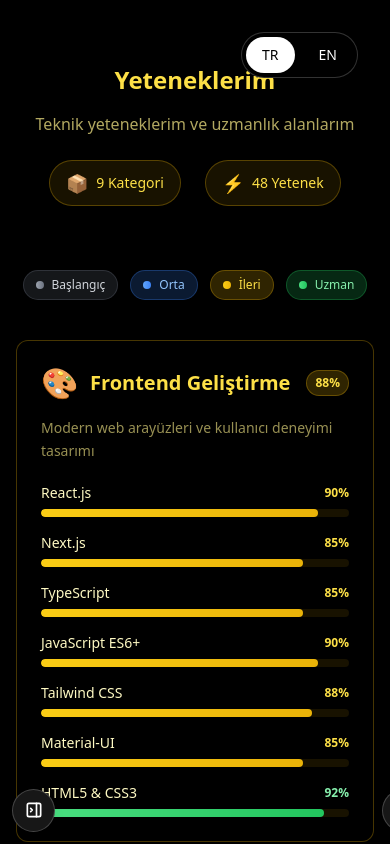
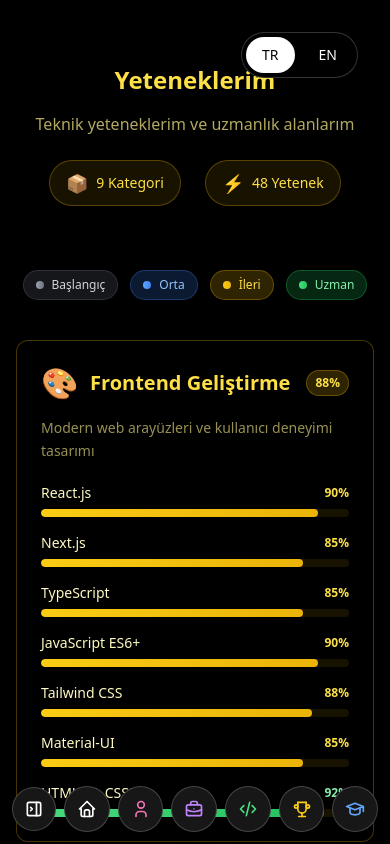
Before and after one commit to KBatuhanB/Portfolio, a Next.js app: page /Portfolio/skills in a window 390 px wide. Shown: the top 844 px of the page. Built offline with nearby package versions, Linux system fonts and the light colour scheme.

Commit message:
Fix: Correct mobile dock layout with proper flexbox spacing

```diff
--- a/src/components/ui/floating-dock.tsx
+++ b/src/components/ui/floating-dock.tsx
@@ -177,25 +177,22 @@
 }) => {
   const [open, setOpen] = useState(true); // Default açık
 
-  // Toplam item sayısı + toggle buton = items.length + 1
-  const totalItems = items.length + 1; // +1 for toggle button
+  return (
+    <div className={cn('relative flex flex-row items-center gap-2 md:hidden', className)}>
+      {/* Toggle Button - Sol tarafta sabit */}
+      <button
+        onClick={() => setOpen(!open)}
+        className="h-11 w-11 rounded-full bg-neutral-900 flex items-center justify-center border border-white/[0.2] shadow-lg flex-shrink-0"
+      >
+        <IconLayoutNavbarCollapse className={cn("h-5 w-5 text-white transition-transform duration-200", open && "rotate-90")} />
+      </button>
 
-  // Ekran genişliğine göre dinamik boyut ve gap hesaplama
-  // Buton boyutu: min 44px, max 52px - touch target olarak uygun
-  // Gap: kalan alanı eşit dağıt
-
-  return (
-    <div className={cn('relative block md:hidden', className)}>
+      {/* Navigation Items - Sağ tarafta */}
       <AnimatePresence>
         {open && (
           <motion.div
             layoutId="nav"
-            className="absolute left-full bottom-0 flex flex-row items-center ml-1"
-            style={{
-              // Ekran genişliğine göre gap hesapla - daha geniş gap aralığı
-              // Mobil padding: 12px (left) + toggle button + gap'ler
-              gap: `clamp(6px, calc((100vw - ${totalItems * 44}px - 32px) / ${totalItems - 1}), 16px)`,
-            }}
+            className="flex flex-row items-center gap-2 flex-1"
           >
             {items.map((item, idx) => (
               <motion.div
@@ -213,16 +210,12 @@
                   },
                 }}
                 transition={{ delay: idx * 0.05 }}
+                className="flex-1"
               >
                 <Link
                   href={item.href}
                   key={item.title}
-                  className="h-11 w-11 rounded-full bg-neutral-900 flex items-center justify-center border border-white/[0.2] shadow-lg flex-shrink-0"
-                  style={{
-                    // Dinamik buton boyutu - ekrana göre ölçeklendir
-                    width: `clamp(42px, calc((100vw - 32px) / ${totalItems} - 8px), 52px)`,
-                    height: `clamp(42px, calc((100vw - 32px) / ${totalItems} - 8px), 52px)`,
-                  }}
+                  className="w-full aspect-square rounded-full bg-neutral-900 flex items-center justify-center border border-white/[0.2] shadow-lg"
                   onClick={() => setOpen(false)}
                 >
                   <div className="h-5 w-5">{item.icon}</div>
@@ -232,17 +225,6 @@
           </motion.div>
         )}
       </AnimatePresence>
-      <button
-        onClick={() => setOpen(!open)}
-        className="h-11 w-11 rounded-full bg-neutral-900 flex items-center justify-center border border-white/[0.2] shadow-lg flex-shrink-0"
-        style={{
-          // Toggle buton da aynı dinamik boyutta
-          width: `clamp(42px, calc((100vw - 32px) / ${totalItems} - 8px), 52px)`,
-          height: `clamp(42px, calc((100vw - 32px) / ${totalItems} - 8px), 52px)`,
-        }}
-      >
-        <IconLayoutNavbarCollapse className={cn("h-5 w-5 text-white transition-transform duration-200", open && "rotate-90")} />
-      </button>
     </div>
   );
 };
```
